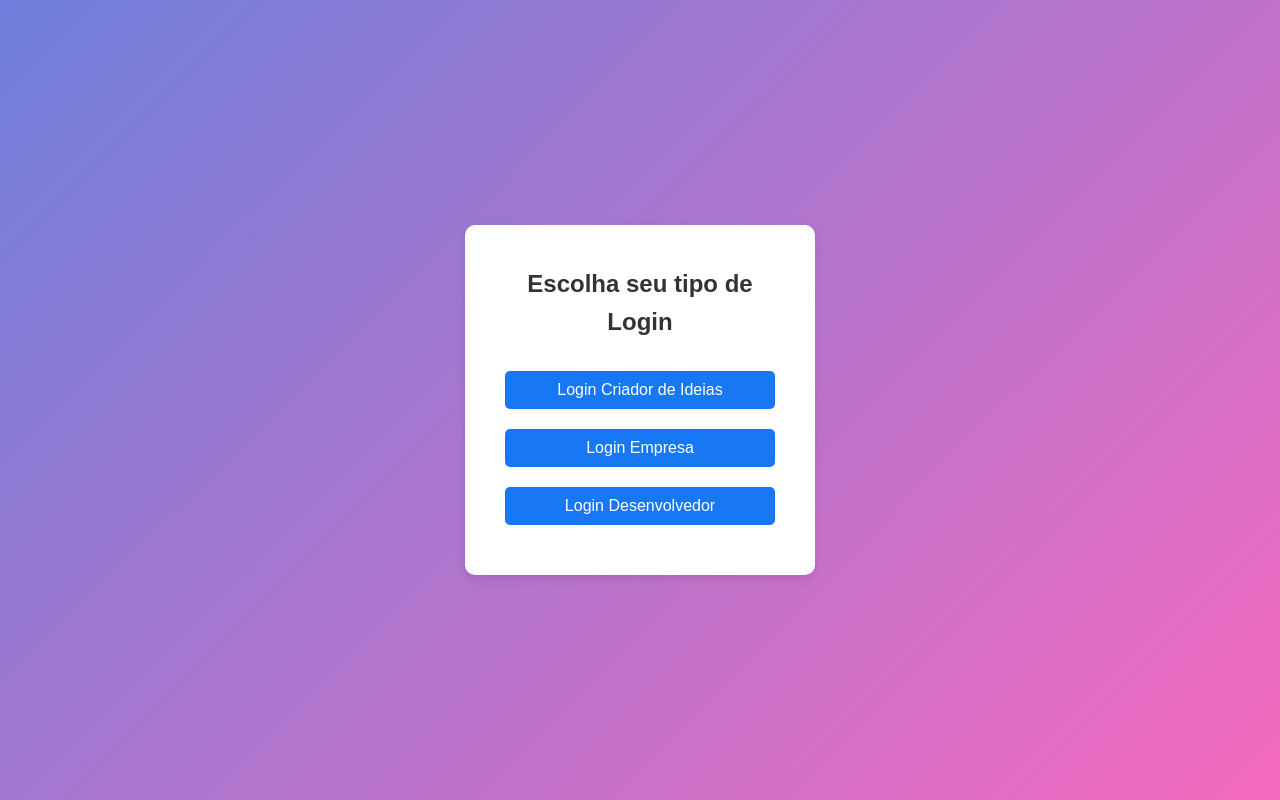
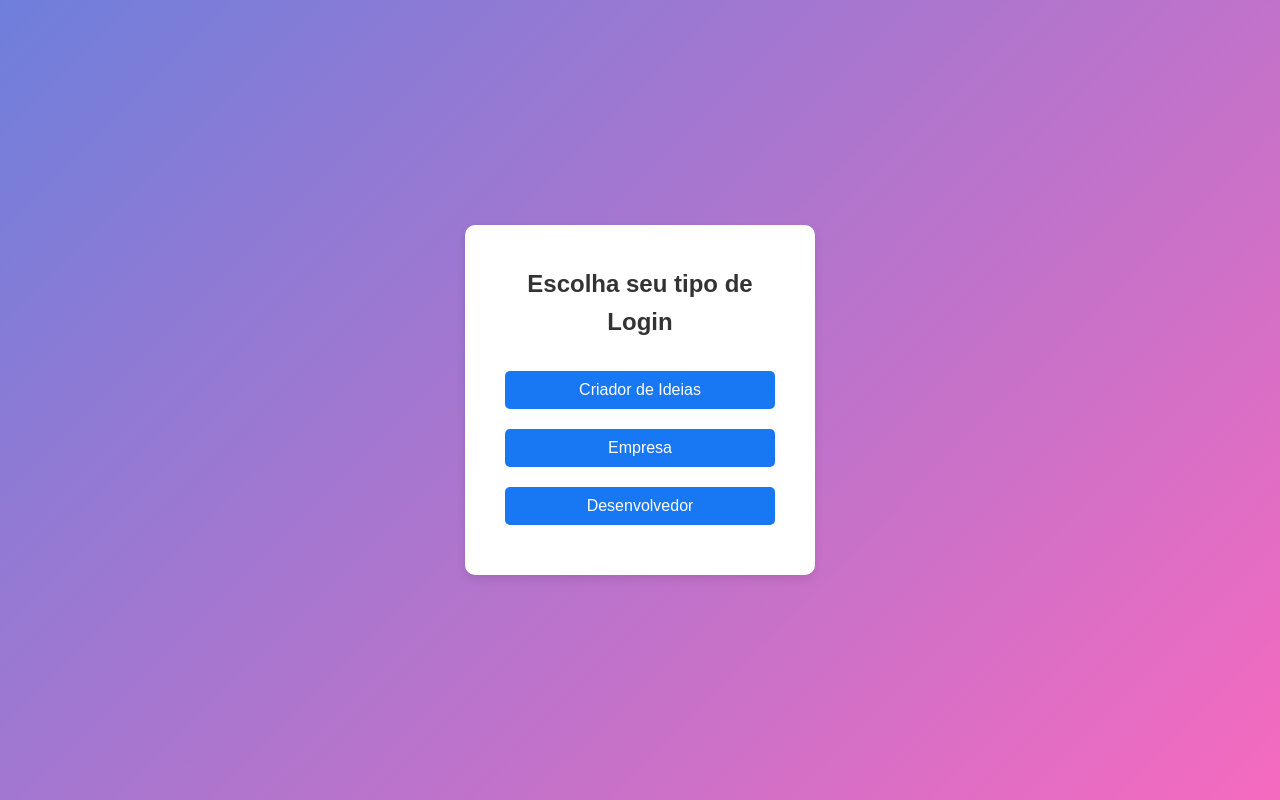
Before and after one commit to Guiic966/frontend, a plain HTML site: page login.html in a window 1280 px wide. Drawn offline with Linux system fonts and the light colour scheme.

Commit message:
alteração no texto login

```diff
--- a/login.html
+++ b/login.html
@@ -71,9 +71,9 @@
   <div class="login-container">
     <h2>Escolha seu tipo de Login</h2>
     <div class="login-options">
-      <button onclick="showForm('criador')">Login Criador de Ideias</button>
-      <button onclick="showForm('empresa')">Login Empresa</button>
-      <button onclick="showForm('desenvolvedor')">Login Desenvolvedor</button>
+      <button onclick="showForm('criador')">Criador de Ideias</button>
+      <button onclick="showForm('empresa')">Empresa</button>
+      <button onclick="showForm('desenvolvedor')">Desenvolvedor</button>
     </div>
 
     <div id="criador-form" class="login-form">
```
